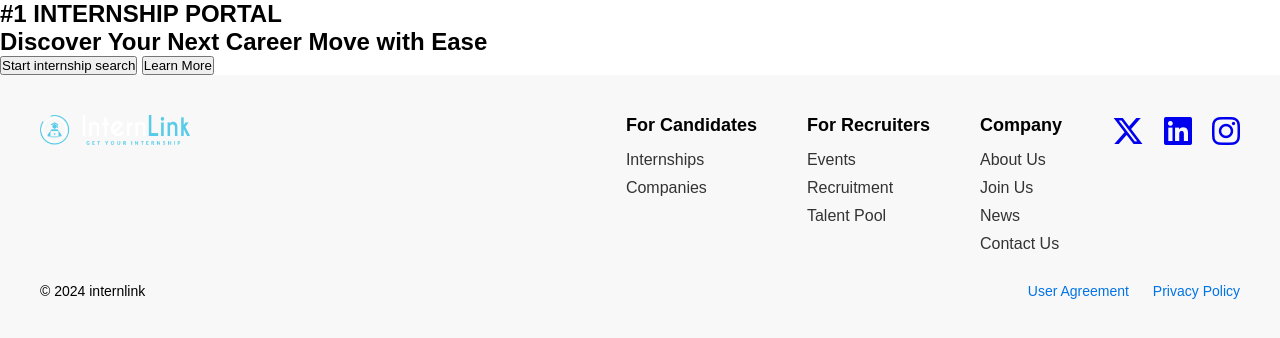
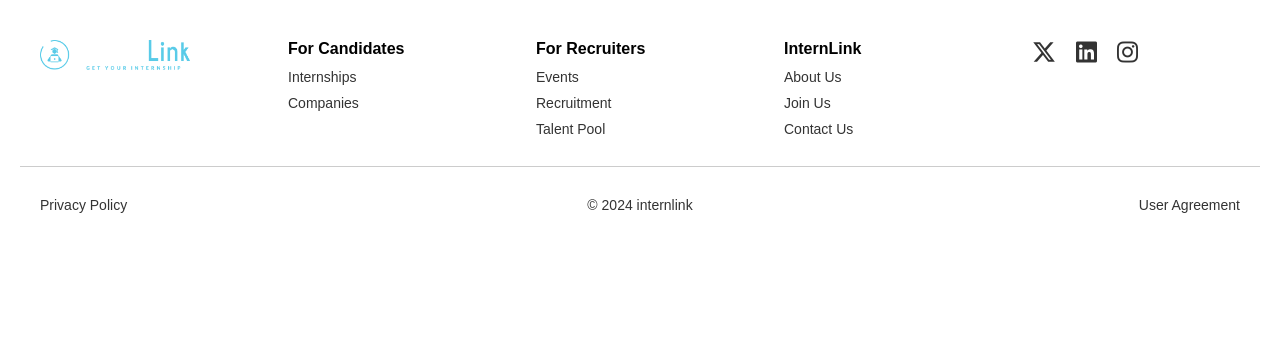
Before and after one commit to aac1ss/InternLink, a plain HTML site: page (1)Landing Page/h.html in a window 1280 px wide. Drawn offline with Linux system fonts and the light colour scheme.

Commit message:
new Footer

```diff
--- a/(1)Landing Page/h.css
+++ b/(1)Landing Page/h.css
@@ -1,3 +1,11 @@
+:root {
+    --primary-color: #59CBE8; /* Main accent color */
+    --secondary-color: #f8f8f8; /* Background color for footer */
+    --text-color: #333; /* Text color for links */
+    --footer-background: #fff; /* Background for footer area */
+    --border-color: #ccc; /* Line separator color */
+}
+
 * {
     margin: 0;
     padding: 0;
@@ -9,30 +17,33 @@ body {
 }
 
 footer {
-    background-color: #f8f8f8;
+    background-color: var(--footer-background);
     padding: 40px 20px;
+    color: var(--text-color);
 }
 
 .footer-content {
     display: flex;
     justify-content: space-between;
-    align-items: start;
+    align-items: flex-start;
     max-width: 1200px;
     margin: 0 auto;
+    gap: 40px; /* Uniform gap between columns */
+}
+
+.footer-column {
+    flex: 1; /* Ensures equal width for all columns */
+    text-align: left;
 }
 
 .footer-logo img {
     max-width: 150px;
 }
 
-.footer-links {
-    display: flex;
-    gap: 50px;
-}
-
 .footer-column h3 {
-    font-size: 18px;
-    margin-bottom: 15px;
+    color: #000;
+    font-size: 16px;
+    margin-bottom: 10px;
 }
 
 .footer-column ul {
@@ -40,12 +51,17 @@ footer {
 }
 
 .footer-column ul li {
-    margin-bottom: 10px;
+    margin-bottom: 8px;
 }
 
 .footer-column ul li a {
     text-decoration: none;
-    color: #333;
+    color: var(--text-color);
+    font-size: 14px;
+}
+
+.footer-column ul li a:hover {
+    color: var(--primary-color);
 }
 
 .fsocial-icons {
@@ -53,10 +69,27 @@ footer {
     gap: 20px;
 }
 
-.fsocial-icons a:hover  {
-    filter: brightness(0.3);
+.fsocial-icons a {
+    color: var(--text-color);
 }
 
+.fsocial-icons a i {
+    font-size: 24px;
+    transition: all 0.3s ease;
+}
+
+.fsocial-icons a:hover i {
+    color: var(--primary-color);
+}
+
+/* Separator line */
+.footer-separator {
+    margin-top: 20px;
+    border: 0;
+    border-top: 1px solid var(--border-color);
+}
+
+/* Footer bottom part with equal spacing */
 .footer-bottom {
     display: flex;
     justify-content: space-between;
@@ -64,10 +97,46 @@ footer {
     max-width: 1200px;
     margin: 20px auto 0;
     font-size: 14px;
+    padding: 10px 0;
 }
 
-.footer-bottom-links a {
-    margin-left: 20px;
+/* Left side for Privacy Policy */
+.footer-left {
+    flex: 1;
+    text-align: left;
+}
+
+.footer-left a {
     text-decoration: none;
-    color: #0073e6;
+    color: var(--text-color);
 }
+
+.footer-left a:hover {
+    color: var(--primary-color);
+}
+
+/* Centered part for © 2024 internlink */
+.footer-center {
+    flex: 1;
+    text-align: center;
+}
+
+.footer-center p {
+    margin: 0;
+    color: var(--text-color);
+}
+
+/* Right side for User Agreement */
+.footer-right {
+    flex: 1;
+    text-align: right;
+}
+
+.footer-right a {
+    text-decoration: none;
+    color: var(--text-color);
+}
+
+.footer-right a:hover {
+    color: var(--primary-color);
+}
--- a/(1)Landing Page/h.html
+++ b/(1)Landing Page/h.html
@@ -5,29 +5,18 @@
     <meta name="viewport" content="width=device-width, initial-scale=1.0">
     <meta http-equiv="X-UA-Compatible" content="IE=edge">
     <title>Internlink</title>
-    <link rel="stylesheet" href="/(1)Landing Page/h.css">
+    <link rel="stylesheet" href="h.css">
     <link rel="stylesheet" href="https://cdnjs.cloudflare.com/ajax/libs/font-awesome/6.6.0/css/all.min.css" integrity="sha512-Kc323vGBEqzTmouAECnVceyQqyqdsSiqLQISBL29aUW4U/M7pSPA/gEUZQqv1cwx4OnYxTxve5UMg5GT6L4JJg==" crossorigin="anonymous" referrerpolicy="no-referrer" />
 </head>
 <body>
-    <!-- discover Section -->
-    <section class="discover">
-        <div class="discover-content">
-            <h1>#1 INTERNSHIP PORTAL</h1>
-            <h2>Discover Your Next Career Move with Ease</h2>
-            <div class="discover-buttons">
-                <button class="discover-primary-btn">Start internship search</button>
-                <button class="secondary-btn">Learn More</button>
-            </div>
-        </div>
-    </section>
-
     <!-- Footer Section -->
     <footer>
         <div class="footer-content">
-            <div class="footer-logo">
+            <!-- Logo Section -->
+            <div class="footer-column footer-logo">
                 <img src="/images/LOGO/LOGO@2x.png" alt="internlink Logo">
             </div>
-            <div class="footer-links">
+            <!-- For Candidates -->
             <div class="footer-column">
                 <h3>For Candidates</h3>
                 <ul>
@@ -35,6 +24,7 @@
                     <li><a href="#">Companies</a></li>
                 </ul>
             </div>
+            <!-- For Recruiters -->
             <div class="footer-column">
                 <h3>For Recruiters</h3>
                 <ul>
@@ -43,37 +33,38 @@
                     <li><a href="#">Talent Pool</a></li>
                 </ul>
             </div>
+            <!-- Company -->
             <div class="footer-column">
-                    <h3>Company</h3>
+                <h3>InternLink</h3>
                 <ul>
                     <li><a href="#">About Us</a></li>
                     <li><a href="#">Join Us</a></li>
-                        <li><a href="#">News</a></li>
                     <li><a href="#">Contact Us</a></li>
                 </ul>
             </div>
             <!-- Social Media Icons -->
-                <div class="fsocial-icons">
+            <div class="footer-column fsocial-icons">
                 <a href="http://www.twitter.com/" target="_blank">
                     <i class="fa-brands fa-x-twitter fa-2x"></i>
-
                 </a>
                 <a href="http://www.linkedin.com/" target="_blank">
                     <i class="fa-brands fa-linkedin fa-2x"></i>
-
                 </a>
                 <a href="http://www.instagram.com/" target="_blank">
                     <i class="fa-brands fa-instagram fa-2x"></i>
-
                 </a>
             </div>
         </div>
+        <hr class="footer-separator">
+        <div class="footer-bottom">
+            <div class="footer-left">
+                <a href="#">Privacy Policy</a>
             </div>
-        <div class="footer-bottom">
+            <div class="footer-center">
                 <p>&copy; 2024 internlink</p>
-            <div class="footer-bottom-links">
+            </div>
+            <div class="footer-right">
                 <a href="#">User Agreement</a>
-                <a href="#">Privacy Policy</a>
             </div>
         </div>
     </footer>
--- a/styles.css
+++ b/styles.css
@@ -468,6 +468,7 @@ button:focus {
 .discover-primary-btn:hover {
     background-color: #f2f2f2;
     color: #005bb5;
+    scale: 1.1;
 }
 
 .secondary-btn {
```
Also changed, not shown: index.html (+3 -3 lines). Lines whose indentation alone changed are shown as unchanged.
